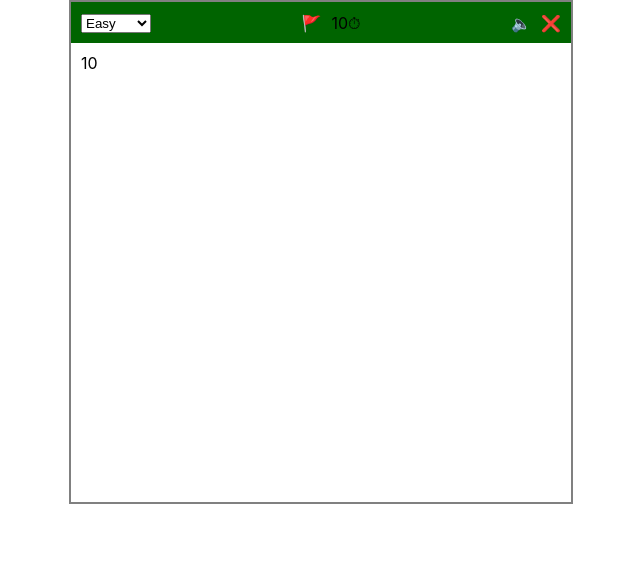
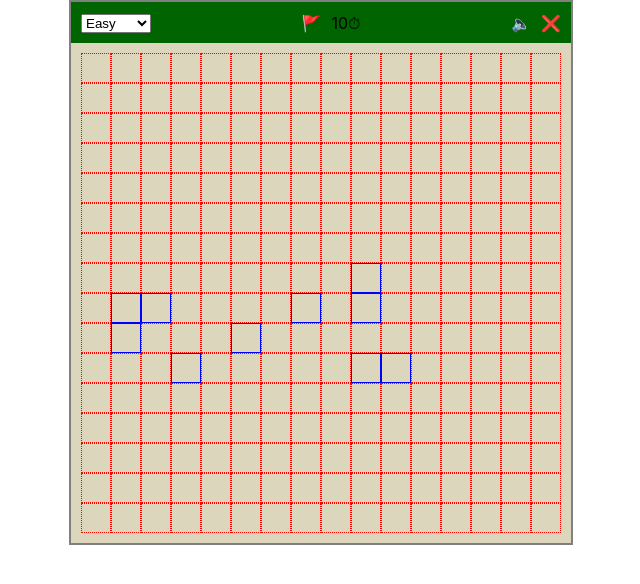
Before and after one commit to KillahDillah/ReduxMinesweeper, a React (Create React App) app: page / in a window 1280 px wide. Shown: the top 584 px of the page, without its empty margins (319-959 px from the left). Built offline with nearby package versions, Linux system fonts and the light colour scheme.

Commit message:
board displaying

```diff
--- a/src/components/Gameboard.jsx
+++ b/src/components/Gameboard.jsx
@@ -1,24 +1,22 @@
+import React from "react";
 import { useSelector } from "react-redux";
 
 export const Gameboard = () => {
   const width = 16;
+  const squares = [];
   const mines = useSelector((state) => state.mines);
   const minesArray = Array(mines).fill("mine");
   const emptyArray = Array(width * width - mines).fill("empty");
   const gameArray = emptyArray.concat(minesArray);
   const boardArray = gameArray.sort(() => Math.random() - 0.5);
 
-  console.log(boardArray);
-
   function createBoard() {
-    for (let x = 0; x < width * width; x++) {
-      let row = [];
-      for (let y = 0; y < width * width; y++) {
-        let square = [];
-      }
+    for (let i = 0; i < width * width; i++) {
+      // use styled component
+      squares.push(<div className={boardArray[i]}></div>);
     }
   }
   createBoard();
 
-  return <div className="board">{mines}</div>;
+  return <div className="board">{squares}</div>;
 };
--- a/src/index.css
+++ b/src/index.css
@@ -14,7 +14,7 @@ code {
 
 .App {
   width: 500px;
-  height: 500px;
+  height: auto;
   margin: 0 auto;
   border: 2px solid gray;
 }
@@ -37,5 +37,22 @@ code {
 }
 
 .board {
-  padding: 10px;
+  display: flex;
+  flex-wrap: wrap;
+  background-color: #dcd6bc;
+  border: 10px solid #dcd6bc;
 }
+
+.empty {
+  border: 1px dotted red;
+  height: 30px;
+  width: 30px;
+  box-sizing: border-box;
+}
+
+.mine {
+  border: 1px solid blue;
+  height: 30px;
+  width: 30px;
+  box-sizing: border-box;
+}
```
